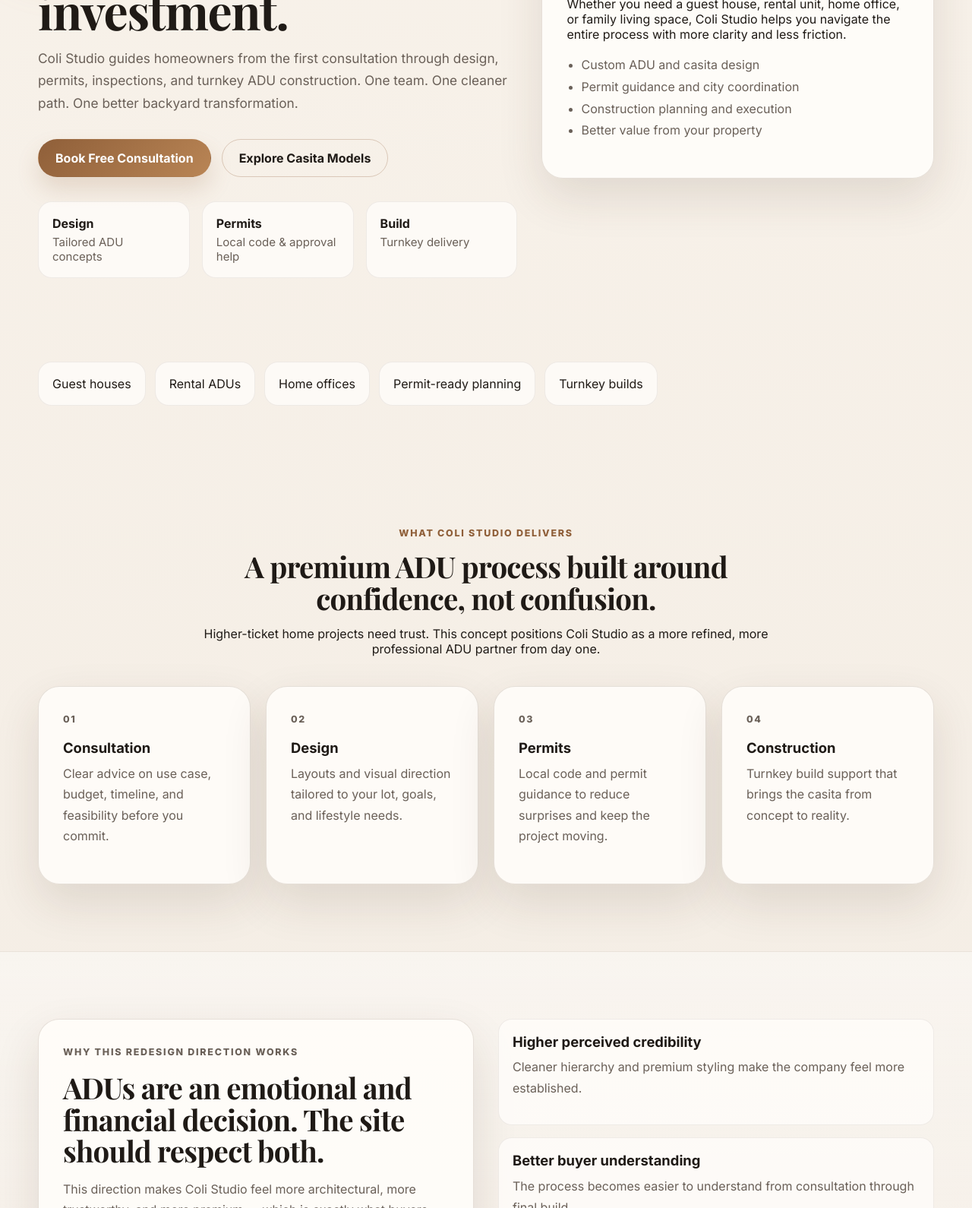
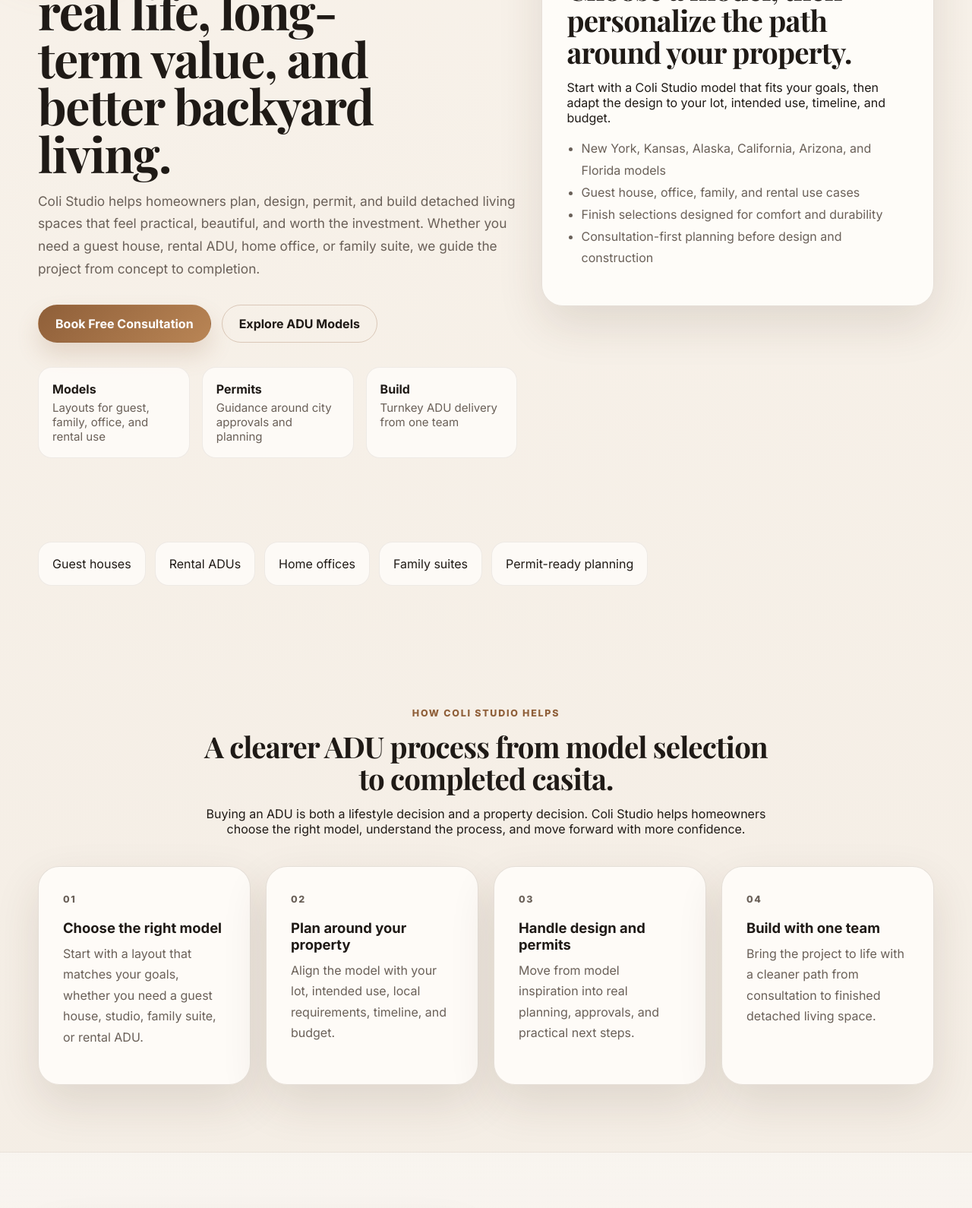
Before and after one commit to GalagaSolutions/Coli-Studio, a plain HTML site: page index.html in a window 1280 px wide. Shown: the part 488-2078 px from the top of the page at 76% size. Drawn offline with nearby package versions, Linux system fonts and the light colour scheme.

Commit message:
Rewrite Coli homepage for client-facing model journey

```diff
--- a/index.html
+++ b/index.html
@@ -32,30 +32,31 @@
         <div class="container hero-grid">
           <div class="hero-copy">
             <p class="eyebrow">Arizona & Florida ADU specialists</p>
-            <h1>Custom casitas designed to feel beautiful, legal, and worth the investment.</h1>
+            <h1>Custom casitas and ADU models designed for real life, long-term value, and better backyard living.</h1>
             <p class="hero-text large">
-              Coli Studio guides homeowners from the first consultation through design, permits,
-              inspections, and turnkey ADU construction. One team. One cleaner path. One better backyard transformation.
+              Coli Studio helps homeowners plan, design, permit, and build detached living spaces
+              that feel practical, beautiful, and worth the investment. Whether you need a guest
+              house, rental ADU, home office, or family suite, we guide the project from concept to completion.
             </p>
             <div class="hero-actions">
               <a class="button" href="https://www.coli-studio.com/booking-calendar/information-appointment">Book Free Consultation</a>
-              <a class="button button-outline" href="models.html">Explore Casita Models</a>
+              <a class="button button-outline" href="models.html">Explore ADU Models</a>
             </div>
             <div class="trust-strip">
-              <div><strong>Design</strong><span>Tailored ADU concepts</span></div>
-              <div><strong>Permits</strong><span>Local code & approval help</span></div>
-              <div><strong>Build</strong><span>Turnkey delivery</span></div>
+              <div><strong>Models</strong><span>Layouts for guest, family, office, and rental use</span></div>
+              <div><strong>Permits</strong><span>Guidance around city approvals and planning</span></div>
+              <div><strong>Build</strong><span>Turnkey ADU delivery from one team</span></div>
             </div>
           </div>
           <div class="hero-panel glow-card architectural-panel">
-            <div class="panel-label">Why homeowners choose Coli</div>
-            <h2>From backyard idea to move-in ready casita.</h2>
-            <p>Whether you need a guest house, rental unit, home office, or family living space, Coli Studio helps you navigate the entire process with more clarity and less friction.</p>
+            <div class="panel-label">Built for life, designed for you</div>
+            <h2>Choose a model, then personalize the path around your property.</h2>
+            <p>Start with a Coli Studio model that fits your goals, then adapt the design to your lot, intended use, timeline, and budget.</p>
             <ul>
-              <li>Custom ADU and casita design</li>
-              <li>Permit guidance and city coordination</li>
-              <li>Construction planning and execution</li>
-              <li>Better value from your property</li>
+              <li>New York, Kansas, Alaska, California, Arizona, and Florida models</li>
+              <li>Guest house, office, family, and rental use cases</li>
+              <li>Finish selections designed for comfort and durability</li>
+              <li>Consultation-first planning before design and construction</li>
             </ul>
           </div>
         </div>
@@ -66,23 +67,23 @@
           <span>Guest houses</span>
           <span>Rental ADUs</span>
           <span>Home offices</span>
+          <span>Family suites</span>
           <span>Permit-ready planning</span>
-          <span>Turnkey builds</span>
         </div>
       </section>
 
       <section class="section">
         <div class="container">
           <div class="section-heading narrow center-text">
-            <p class="eyebrow">What Coli Studio delivers</p>
-            <h2>A premium ADU process built around confidence, not confusion.</h2>
-            <p>Higher-ticket home projects need trust. This concept positions Coli Studio as a more refined, more professional ADU partner from day one.</p>
+            <p class="eyebrow">How Coli Studio helps</p>
+            <h2>A clearer ADU process from model selection to completed casita.</h2>
+            <p>Buying an ADU is both a lifestyle decision and a property decision. Coli Studio helps homeowners choose the right model, understand the process, and move forward with more confidence.</p>
           </div>
           <div class="card-grid four-up">
-            <article class="service-card glow-card"><p class="card-kicker">01</p><h3>Consultation</h3><p>Clear advice on use case, budget, timeline, and feasibility before you commit.</p></article>
-            <article class="service-card glow-card"><p class="card-kicker">02</p><h3>Design</h3><p>Layouts and visual direction tailored to your lot, goals, and lifestyle needs.</p></article>
-            <article class="service-card glow-card"><p class="card-kicker">03</p><h3>Permits</h3><p>Local code and permit guidance to reduce surprises and keep the project moving.</p></article>
-            <article class="service-card glow-card"><p class="card-kicker">04</p><h3>Construction</h3><p>Turnkey build support that brings the casita from concept to reality.</p></article>
+            <article class="service-card glow-card"><p class="card-kicker">01</p><h3>Choose the right model</h3><p>Start with a layout that matches your goals, whether you need a guest house, studio, family suite, or rental ADU.</p></article>
+            <article class="service-card glow-card"><p class="card-kicker">02</p><h3>Plan around your property</h3><p>Align the model with your lot, intended use, local requirements, timeline, and budget.</p></article>
+            <article class="service-card glow-card"><p class="card-kicker">03</p><h3>Handle design and permits</h3><p>Move from model inspiration into real planning, approvals, and practical next steps.</p></article>
+            <article class="service-card glow-card"><p class="card-kicker">04</p><h3>Build with one team</h3><p>Bring the project to life with a cleaner path from consultation to finished detached living space.</p></article>
           </div>
         </div>
       </section>
@@ -90,15 +91,15 @@
       <section class="section section-contrast">
         <div class="container two-col emphasis-grid">
           <div class="glow-card statement-card">
-            <p class="eyebrow">Why this redesign direction works</p>
-            <h2>ADUs are an emotional and financial decision. The site should respect both.</h2>
-            <p>This direction makes Coli Studio feel more architectural, more trustworthy, and more premium — which is exactly what buyers need when considering a major home investment.</p>
+            <p class="eyebrow">ADU model selection</p>
+            <h2>Explore the model lineup before you commit to a direction.</h2>
+            <p>The models page is designed to help buyers compare layouts, understand different use cases, and see which ADU direction makes the most sense before scheduling a consultation.</p>
           </div>
           <div class="benefits-list">
-            <div class="benefit-item"><h3>Higher perceived credibility</h3><p>Cleaner hierarchy and premium styling make the company feel more established.</p></div>
-            <div class="benefit-item"><h3>Better buyer understanding</h3><p>The process becomes easier to understand from consultation through final build.</p></div>
-            <div class="benefit-item"><h3>Stronger use-case selling</h3><p>Guest house, family housing, office, or rental income all become clearer outcomes.</p></div>
-            <div class="benefit-item"><h3>More persuasive conversion flow</h3><p>CTA placement and section rhythm guide visitors naturally toward a consultation.</p></div>
+            <div class="benefit-item"><h3>Compare all 6 models</h3><p>Review New York, Kansas, Alaska, California, Arizona, and Florida in one place.</p></div>
+            <div class="benefit-item"><h3>See layout differences faster</h3><p>Understand the balance between compact living, family layout, open plans, and larger ADU options.</p></div>
+            <div class="benefit-item"><h3>Review specs in context</h3><p>Square footage, bedrooms, bathrooms, ceilings, and finish direction are easier to compare visually.</p></div>
+            <div class="benefit-item"><h3>Move naturally into consultation</h3><p>Once a model stands out, the next step is a conversation about your lot, city, and goals.</p></div>
           </div>
         </div>
       </section>
@@ -106,11 +107,11 @@
       <section class="section section-tight">
         <div class="container cta-band glow-card">
           <div>
-            <p class="eyebrow">Signature feature</p>
-            <h2>See the casita build itself on the models page.</h2>
-            <p>The models page includes a staged architectural build animation so visitors feel the transformation as they explore the product.</p>
+            <p class="eyebrow">Explore ADU models</p>
+            <h2>Browse the full Coli Studio model family.</h2>
+            <p>See all six casita models, compare layouts and features, and find the model that best fits your property and intended use.</p>
           </div>
-          <a class="button" href="models.html">Open Casita Models</a>
+          <a class="button" href="models.html">Open Models Page</a>
         </div>
       </section>
     </main>
```
